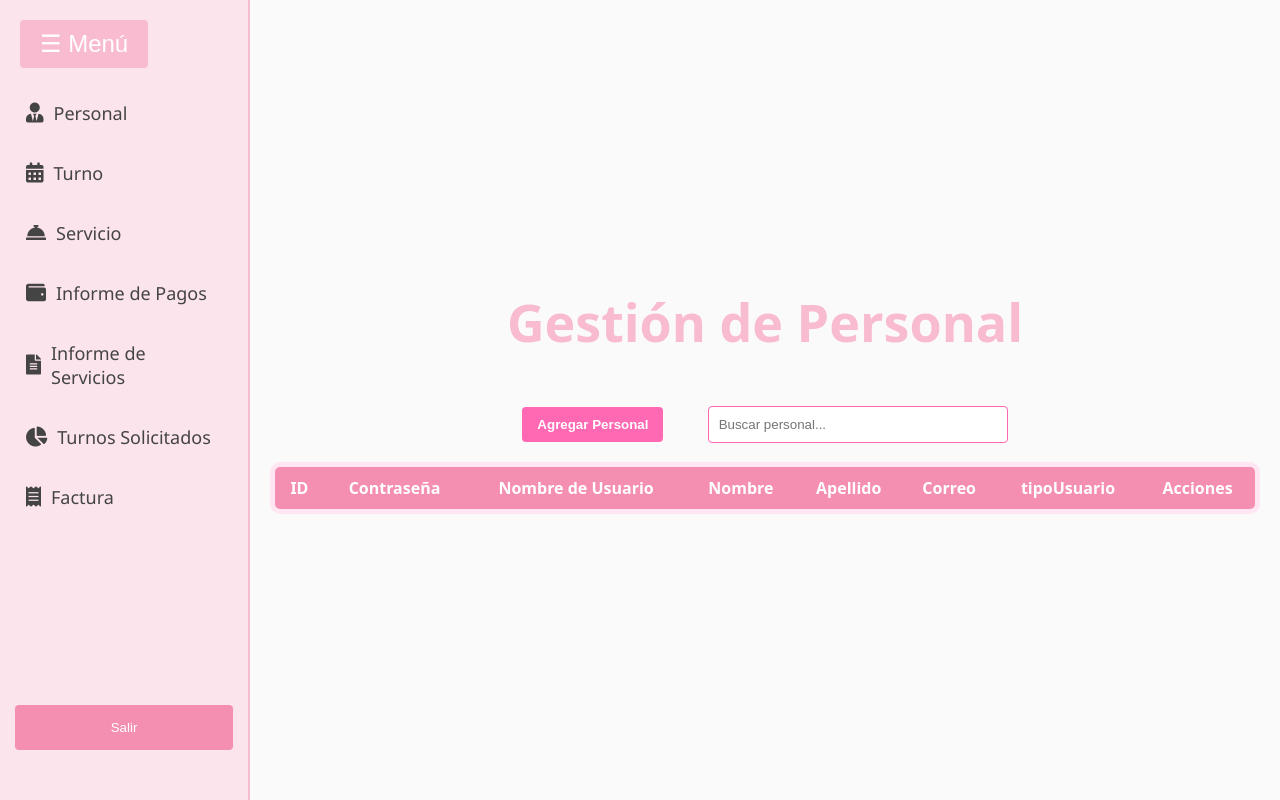
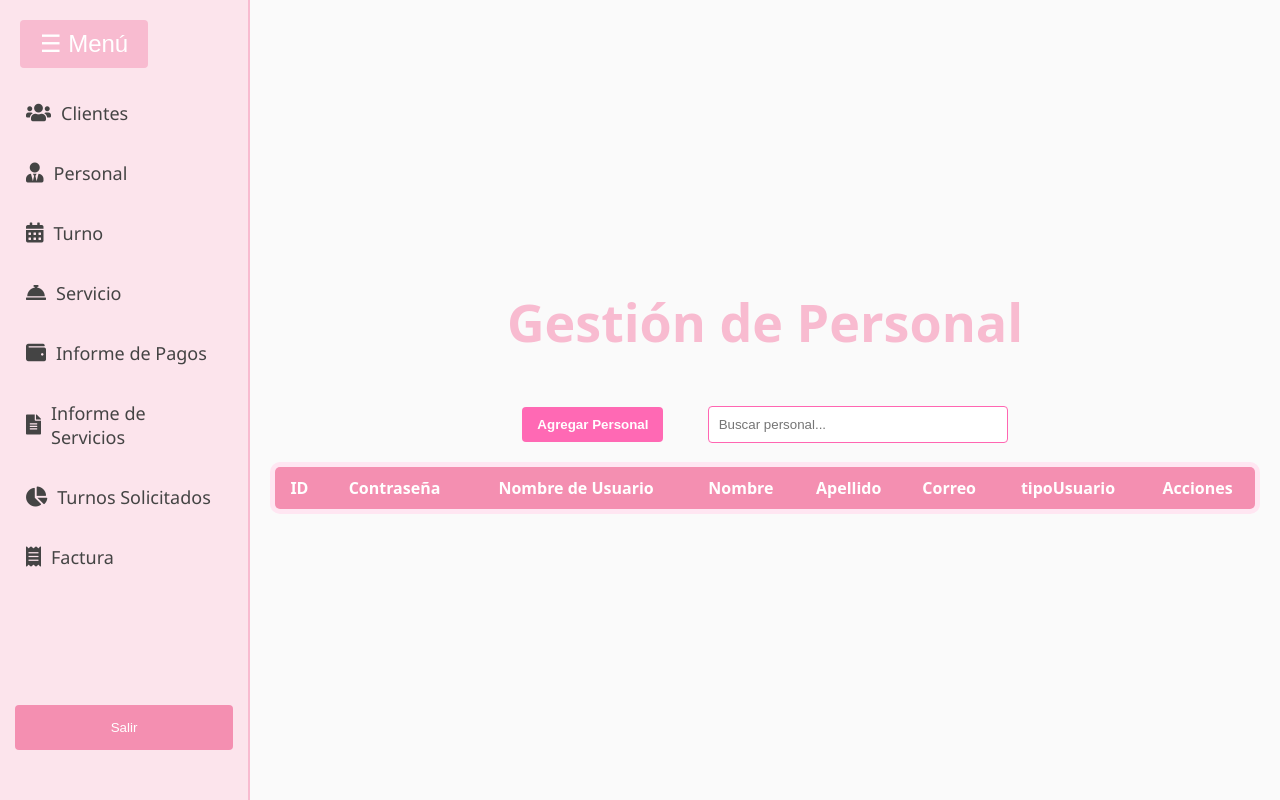
Before and after one commit to Megari94/ApiSpaWeb, a website: page Front/PersonalAdmin.html in a window 1280 px wide. Drawn offline with nearby package versions, Linux system fonts and the light colour scheme; no server answers; a web font is replaced by a local one.

Commit message:
Update PersonalAdmin.html

```diff
--- a/Front/PersonalAdmin.html
+++ b/Front/PersonalAdmin.html
@@ -54,6 +54,7 @@
         <!-- Barra de Menú Lateral -->
         <div id="sidebar" class="sidebar">
             <div class="link-container">
+                <a href="#" id="clienteAdminLink"><i class="fas fa-users"></i>Clientes</a>
                 <a href="#" id="PersonalLink"><i class="fas fa-user-tie"></i>Personal</a>
                 <a href="#" id="TurnoLink"><i class="fas fa-calendar-alt"></i>Turno</a>
                 <a href="#" id="ServicioLink"><i class="fas fa-concierge-bell"></i>Servicio</a>
```
